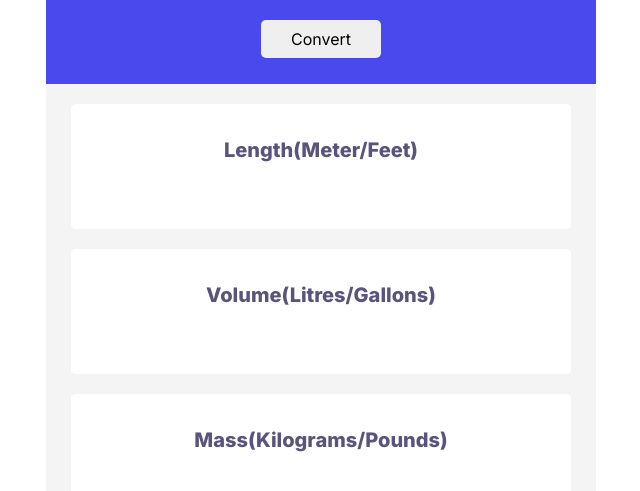
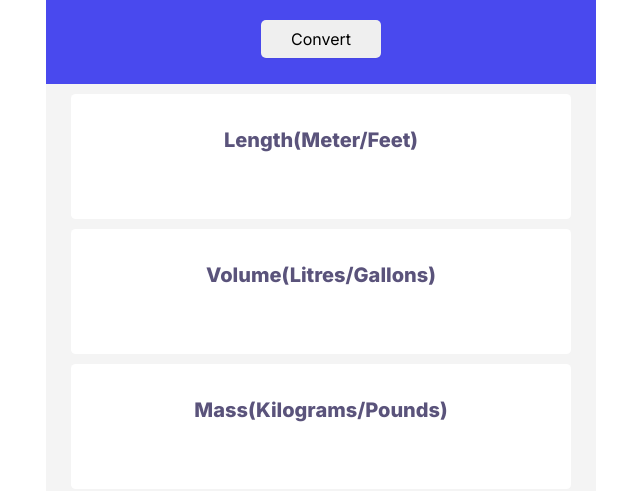
Before and after one commit to titiodus/metric-imperial-unit-converter, a plain HTML site: page index.html in a window 1280 px wide. Shown: the part 221-712 px from the top of the page, without its empty margins (319-959 px from the left). Drawn offline with nearby package versions, Linux system fonts and the light colour scheme.

Commit message:
Update index.css

```diff
--- a/index.css
+++ b/index.css
@@ -72,8 +72,6 @@ button {
     font-size: 16px;
 }
 
-
-
 .length,
 .Volume,
 .Mass {
@@ -82,7 +80,7 @@ button {
   border-radius: 4.6px;
   background: var(--div-conv);
 
-  margin: 20 auto 0 auto;
+  margin: 10 auto 0 auto;
   padding-top: 15px;
 }
 
```
